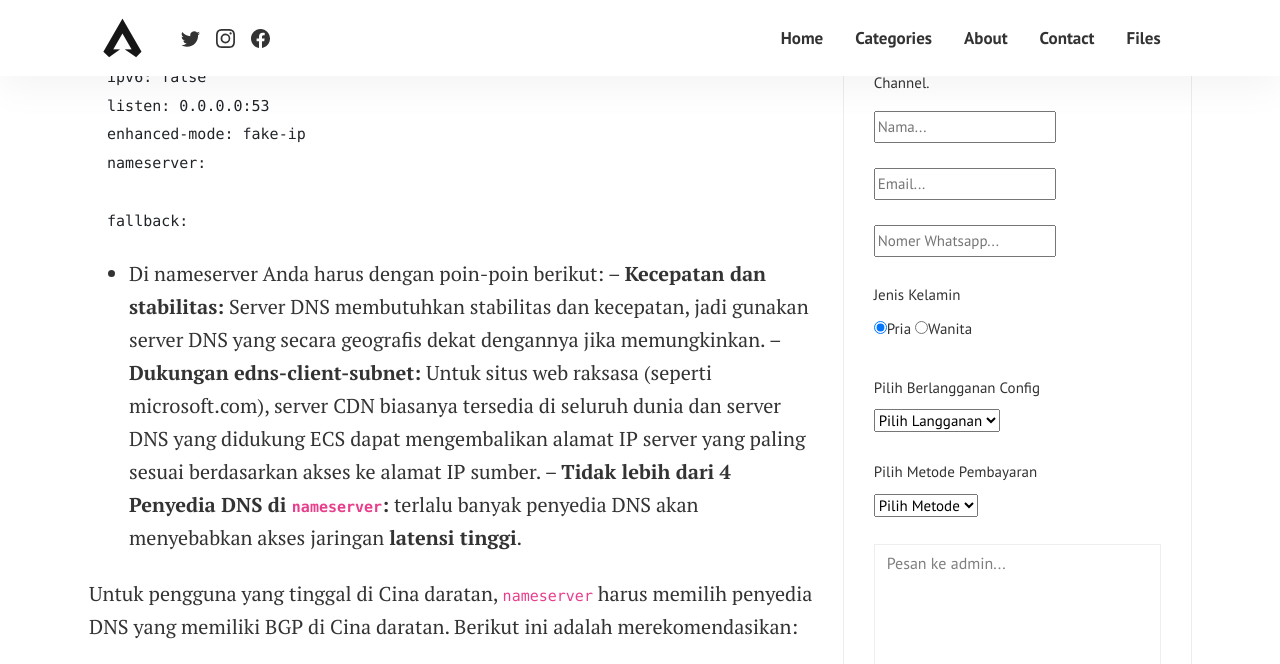
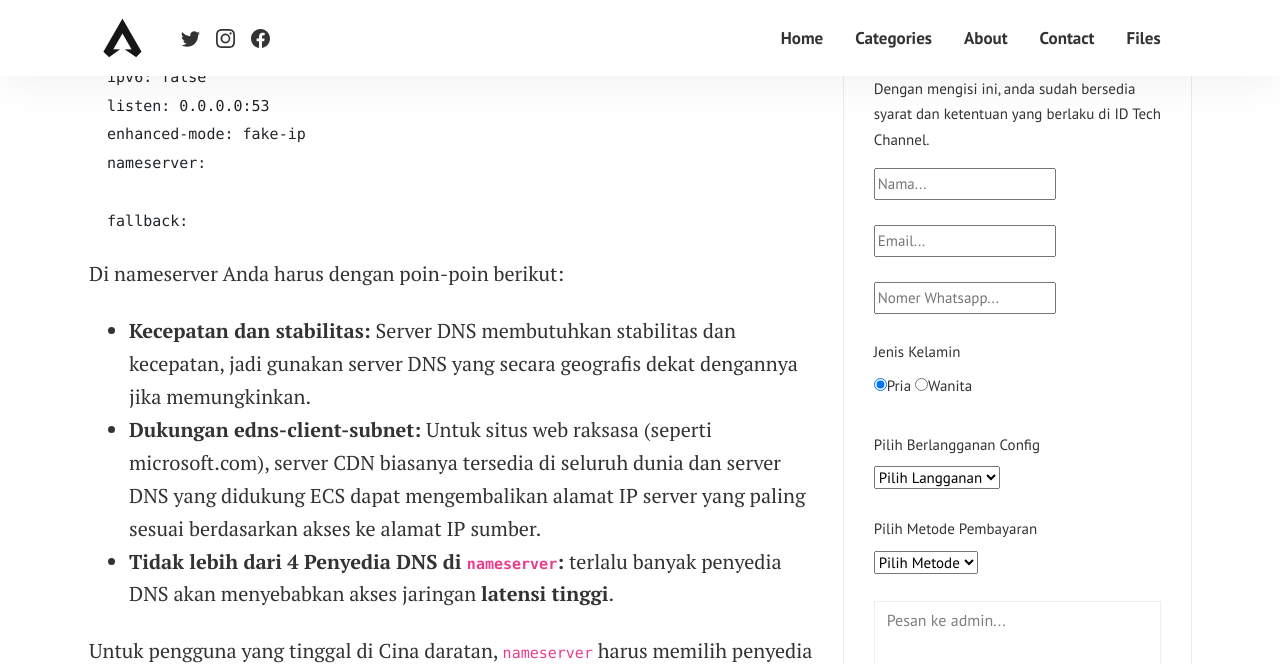
Before and after one commit to mwnsofficial/idtechannel, a Jekyll site: the page built from _posts/2020-10-13-konfigurasikan-dns.md, in a window 1280 px wide and 900 px high, scrolled down 1782 px, cut to the strip 0-664 px from the top of the window. Built offline with Jekyll 4.4.1, drawn with Linux system fonts in a browser that asks for light colours; comment, search, counter and statistics services are not loaded.

````diff
--- a/_posts/2020-10-13-konfigurasikan-dns.md
+++ b/_posts/2020-10-13-konfigurasikan-dns.md
@@ -30,9 +30,9 @@ dns:
 
   fallback:
 ```
-- Di nameserver Anda harus dengan poin-poin berikut:
--- **Kecepatan dan stabilitas:** Server DNS membutuhkan stabilitas dan kecepatan, jadi gunakan server DNS yang secara geografis dekat dengannya jika memungkinkan.
--- **Dukungan edns-client-subnet:** Untuk situs web raksasa (seperti microsoft.com), server CDN biasanya tersedia di seluruh dunia dan server DNS yang didukung ECS dapat mengembalikan alamat IP server yang paling sesuai berdasarkan akses ke alamat IP sumber.
--- **Tidak lebih dari 4 Penyedia DNS di `nameserver`:** terlalu banyak penyedia DNS akan menyebabkan akses jaringan **latensi tinggi**.
+Di nameserver Anda harus dengan poin-poin berikut:
+- **Kecepatan dan stabilitas:** Server DNS membutuhkan stabilitas dan kecepatan, jadi gunakan server DNS yang secara geografis dekat dengannya jika memungkinkan.
+- **Dukungan edns-client-subnet:** Untuk situs web raksasa (seperti microsoft.com), server CDN biasanya tersedia di seluruh dunia dan server DNS yang didukung ECS dapat mengembalikan alamat IP server yang paling sesuai berdasarkan akses ke alamat IP sumber.
+- **Tidak lebih dari 4 Penyedia DNS di `nameserver`:** terlalu banyak penyedia DNS akan menyebabkan akses jaringan **latensi tinggi**.
 
 Untuk pengguna yang tinggal di Cina daratan, `nameserver` harus memilih penyedia DNS yang memiliki BGP di Cina daratan. Berikut ini adalah merekomendasikan:
````
